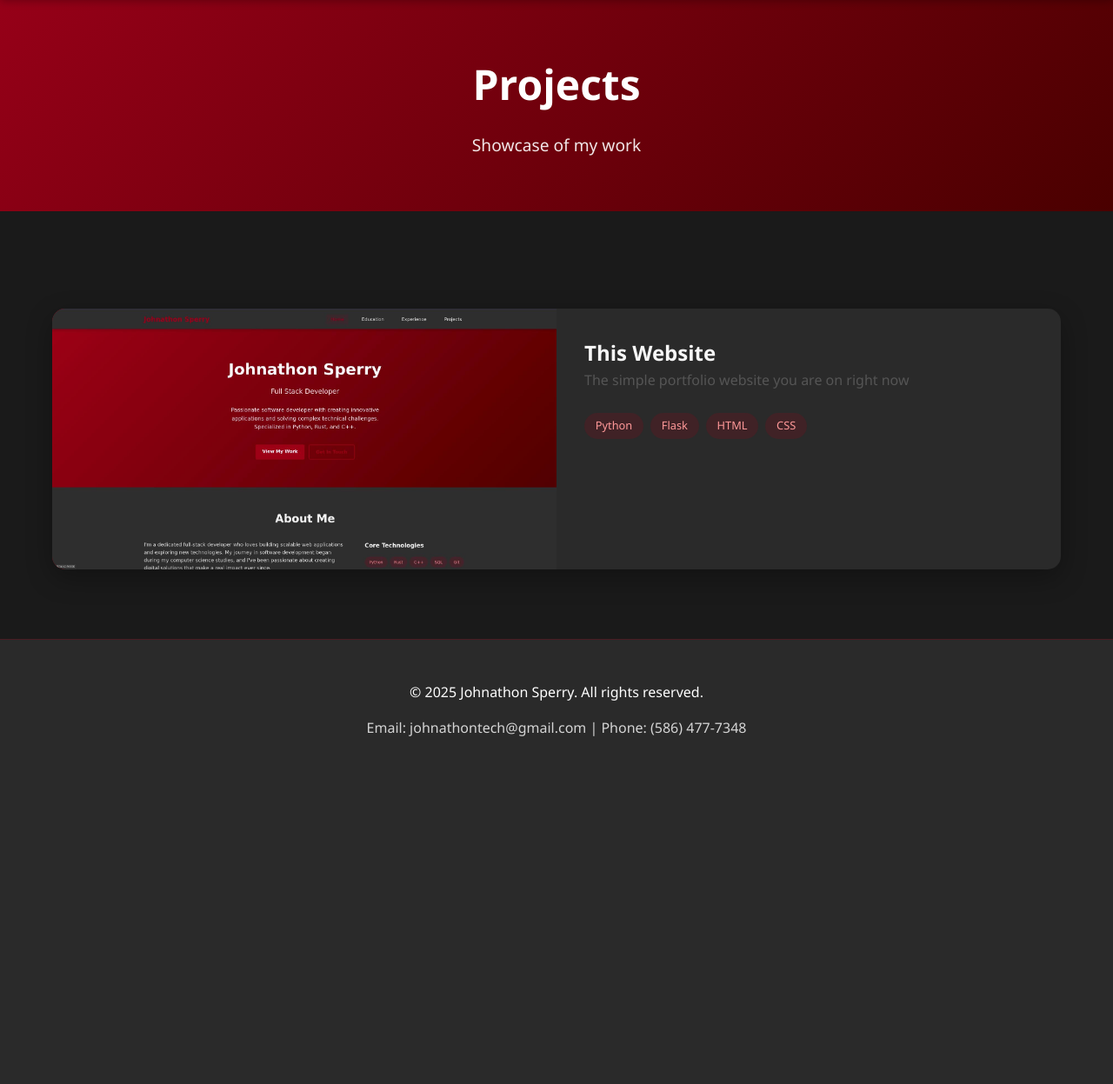
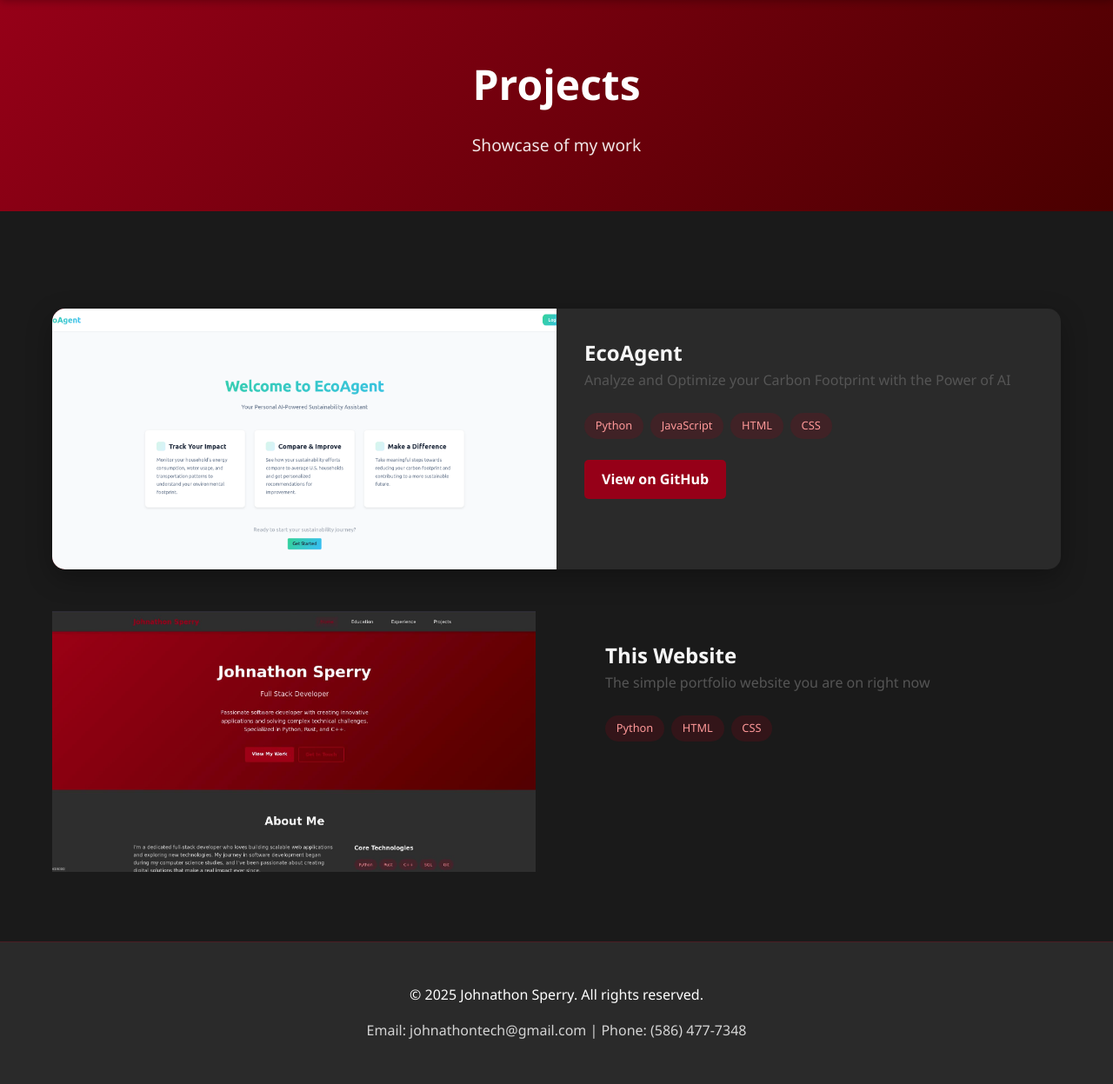
Before and after one commit to IchoTM/PortfolioWebsite, a Flask app: page /projects in a window 1280 px wide. Shown: the part 71-1318 px from the top of the page at 87% size. Before the commit the page ends 918 px from the top, so only its background shows below. Run offline with Flask 3, Linux system fonts and the light colour scheme.

Commit message:
Update project details and add EcoAgent project section with image and links

```diff
--- a/static/style.css
+++ b/static/style.css
@@ -663,3 +663,25 @@ footer {
         padding: 1.5rem;
     }
 }
+
+/* Project Links */
+.project-links {
+    margin-top: 1.5rem;
+}
+
+.project-button {
+    display: inline-block;
+    padding: 10px 20px;
+    background-color: #960018;
+    color: white;
+    text-decoration: none;
+    border-radius: 5px;
+    font-weight: 600;
+    transition: all 0.3s ease;
+}
+
+.project-button:hover {
+    background-color: #b30000;
+    transform: translateY(-2px);
+    box-shadow: 0 2px 8px rgba(150, 0, 24, 0.3);
+}
--- a/templates/education.html
+++ b/templates/education.html
@@ -1,6 +1,6 @@
 {% extends "base.html" %}
 
-{% block title %}Education - John Doe{% endblock %}
+{% block title %}Education - Johnathon{% endblock %}
 
 {% block content %}
 <section class="page-header">
--- a/templates/projects.html
+++ b/templates/projects.html
@@ -1,6 +1,6 @@
 {% extends "base.html" %}
 
-{% block title %}Projects - John Doe{% endblock %}
+{% block title %}Projects - Johnathon{% endblock %}
 
 {% block content %}
 <section class="page-header">
@@ -13,6 +13,25 @@
         <div class="projects-grid">
             <div class="project-card featured">
                 <div class="project-image">
+                    <img src="{{ url_for('static', filename='images/EAWebsite.png') }}" alt="Project Screenshot">
+                </div>
+                <div class="project-info">
+                    <h2>EcoAgent</h2>
+                    <p class="project-description">
+                        Analyze and Optimize your Carbon Footprint with the Power of AI
+                    </p>
+                    <div class="tech-stack">
+                        <span class="tech">Python</span>
+                        <span class="tech">JavaScript</span>
+                        <span class="tech">HTML</span>
+                        <span class="tech">CSS</span>
+                    </div>
+                    <div class="project-links">
+                        <a href="https://github.com/IchoTM/EcoAgent" class="project-button">View on GitHub</a>
+                    </div>
+                </div>
+            </div>
+            <div class="project-image">
                     <img src="{{ url_for('static', filename='images/website_image.jpg') }}" alt="Project Screenshot">
                 </div>
                 <div class="project-info">
@@ -22,12 +41,10 @@
                     </p>
                     <div class="tech-stack">
                         <span class="tech">Python</span>
-                        <span class="tech">Flask</span>
                         <span class="tech">HTML</span>
                         <span class="tech">CSS</span>
                     </div>
                 </div>
-            </div>
         </div>
     </div>
 </section>
```
Also changed, not shown: templates/experience.html (+9 -6 lines), static/images/EAWebsite.png (added).
